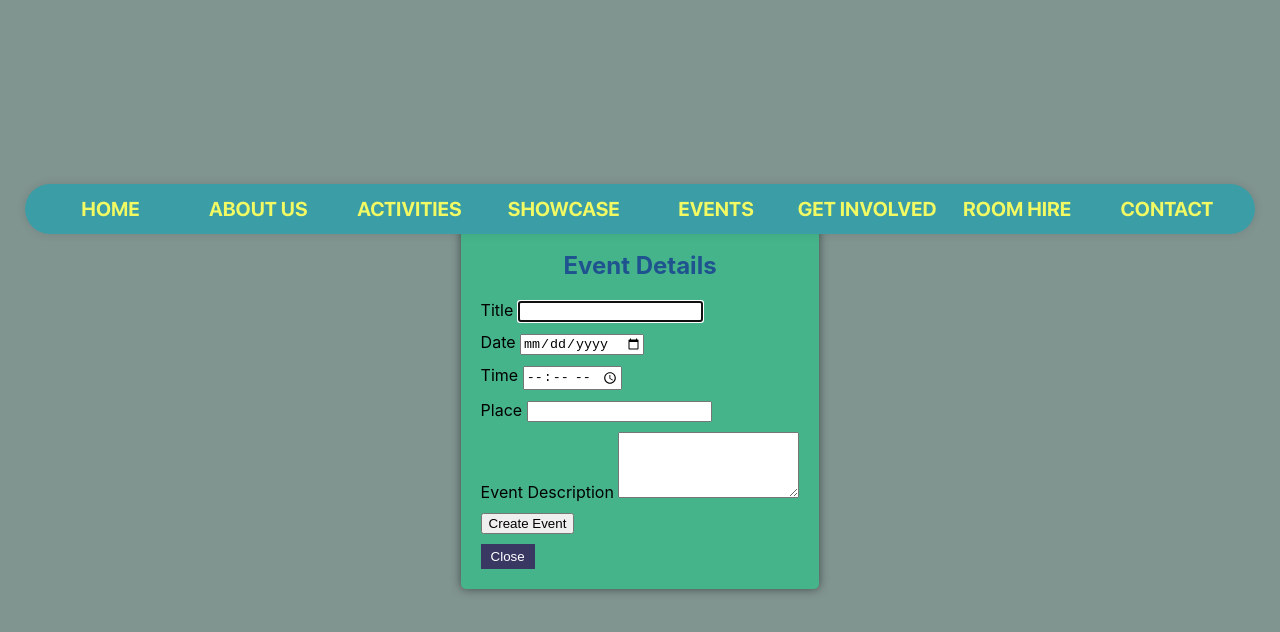
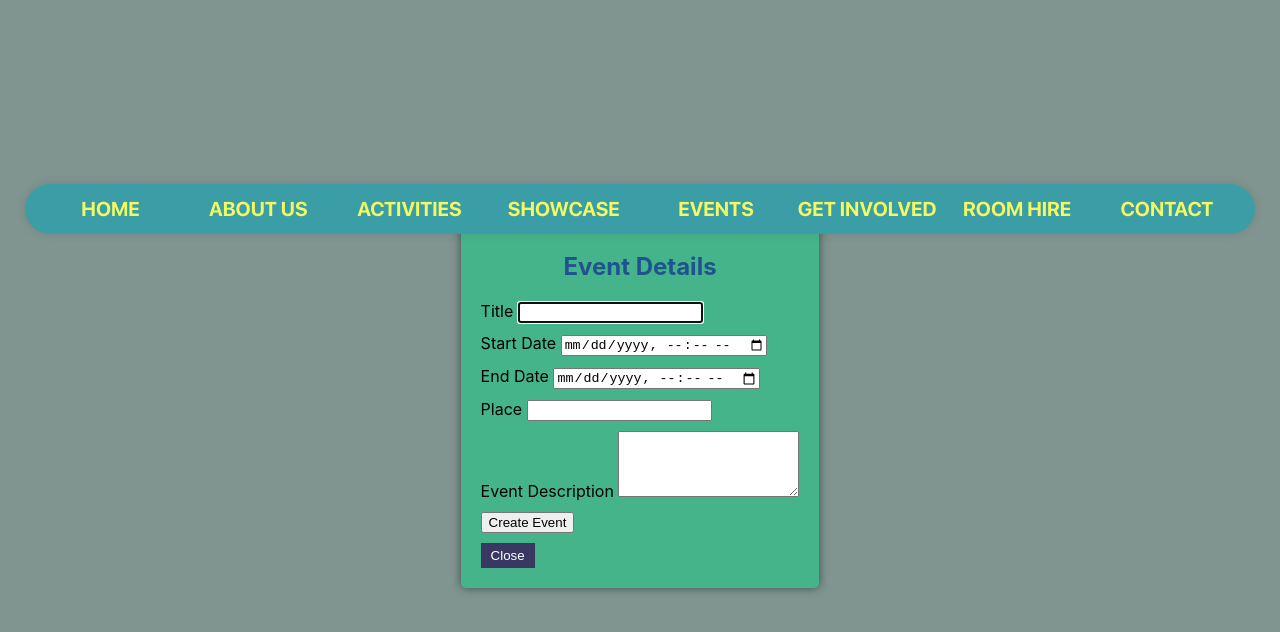
Before and after one commit to ahzunzun/Event-timetable, a React (Create React App) app in the folder react/timetable/: page / in a window 1280 px wide. Both pictures are taken after a click on the button "Add Event". Shown: the top 632 px of the page. Built offline with nearby package versions, Linux system fonts and the light colour scheme; no server answers.

Commit message:
addevent popup sends the event data to the Database

```diff
--- a/react/timetable/src/components/EventPopup.js
+++ b/react/timetable/src/components/EventPopup.js
@@ -1,38 +1,67 @@
 import React, { useState } from 'react';
 import './EventPopup.css';
 import Popup from 'reactjs-popup';
+import axios from 'axios';
 
 
 
 function EventPopup() {
+// state
+const [createForm, setCreateForm] = useState({
+  title: '',
+  start: new Date(),
+  end: new Date(),
+  describe: '',
+  venue: ''
+})
+// functions
+const updateCreateFormField = (e) => {
+  const {name, value} = e.target;
+  setCreateForm({
+    ...createForm,
+    [name]: value,
+  })
+  console.log(createForm);
+}
+const createEvent = async (e) => {
+  e.preventDefault();
+  console.log(createForm);
+  const res = await axios.post("http://localhost:3000/api/events", createForm)
+
+}
+
+
+
+
+
   return (
     <Popup trigger={<button className='popup-button'>Add Event</button>}>
       {close => (
         <div className='popup'>
         <div className='popup-content'>
         <h2 className="form-title">Event Details</h2>
-            <form>
+            <form onSubmit = {createEvent}>
               <div className="form-group">
                 <label htmlFor="title">Title </label>
-                <input type="text" id="title" />
+                <input onChange = {updateCreateFormField} type="text" name="title" />
               </div>
               <div className="form-group">
-                <label htmlFor="date">Date </label>
-                <input type="date" id="date" />
+                <label htmlFor="datetime-local">Start Date </label>
+                <input onChange = {updateCreateFormField} type="datetime-local" name="start" />
               </div>
               <div className="form-group">
-                <label htmlFor="time">Time </label>
-                <input type="time" id="time" />
+                <label htmlFor="datetime-local">End Date </label>
+                <input onChange = {updateCreateFormField} type="datetime-local" name="end" />
               </div>
               <div className="form-group">
                 <label htmlFor="place">Place </label>
-                <input type="text" id="place" />
+                <input onChange = {updateCreateFormField} type="text" name="venue" />
               </div>
               <div className="form-group">
                 <label htmlFor="description">Event Description </label>
-                <textarea id="description" rows="4"></textarea>
+                <textarea onChange = {updateCreateFormField} name="describe" rows="4"></textarea>
               </div>
-              <button type="submit">Create Event </button>
+              <button type="submit" >Create Event </button>
             </form>
             <button className="close-button" onClick={close}>
               Close
```
